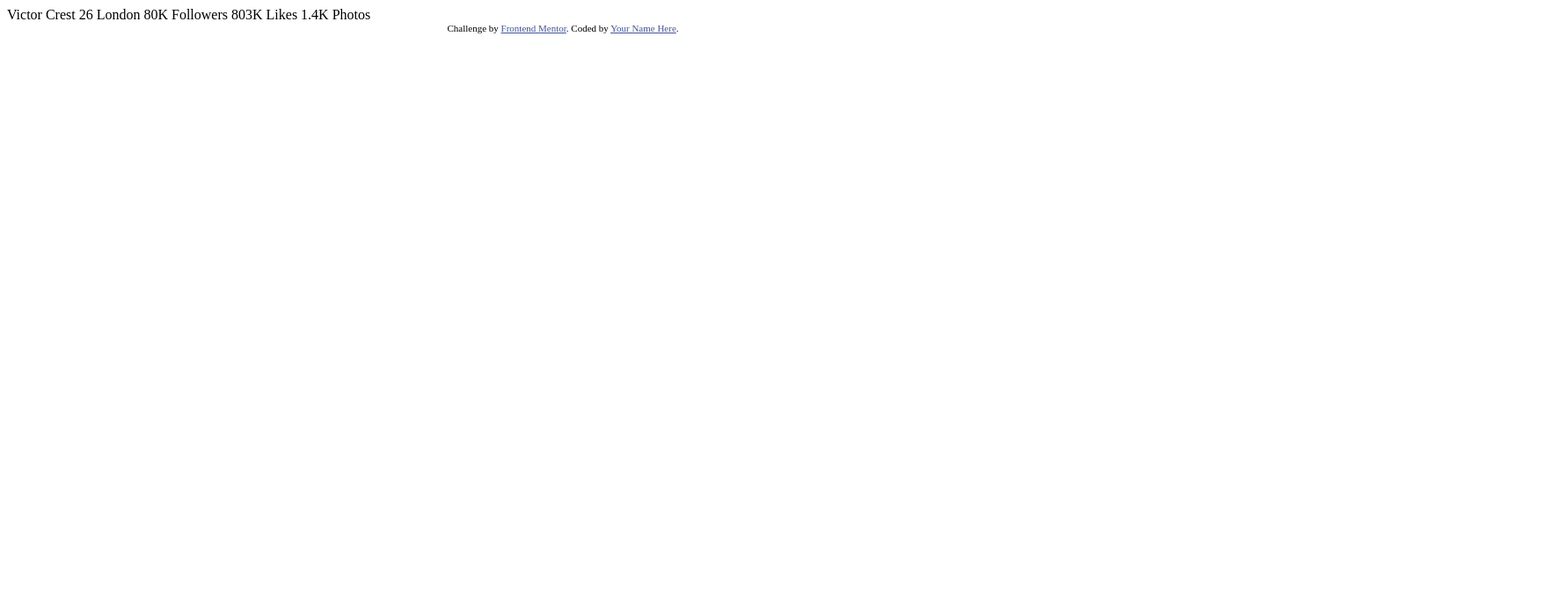
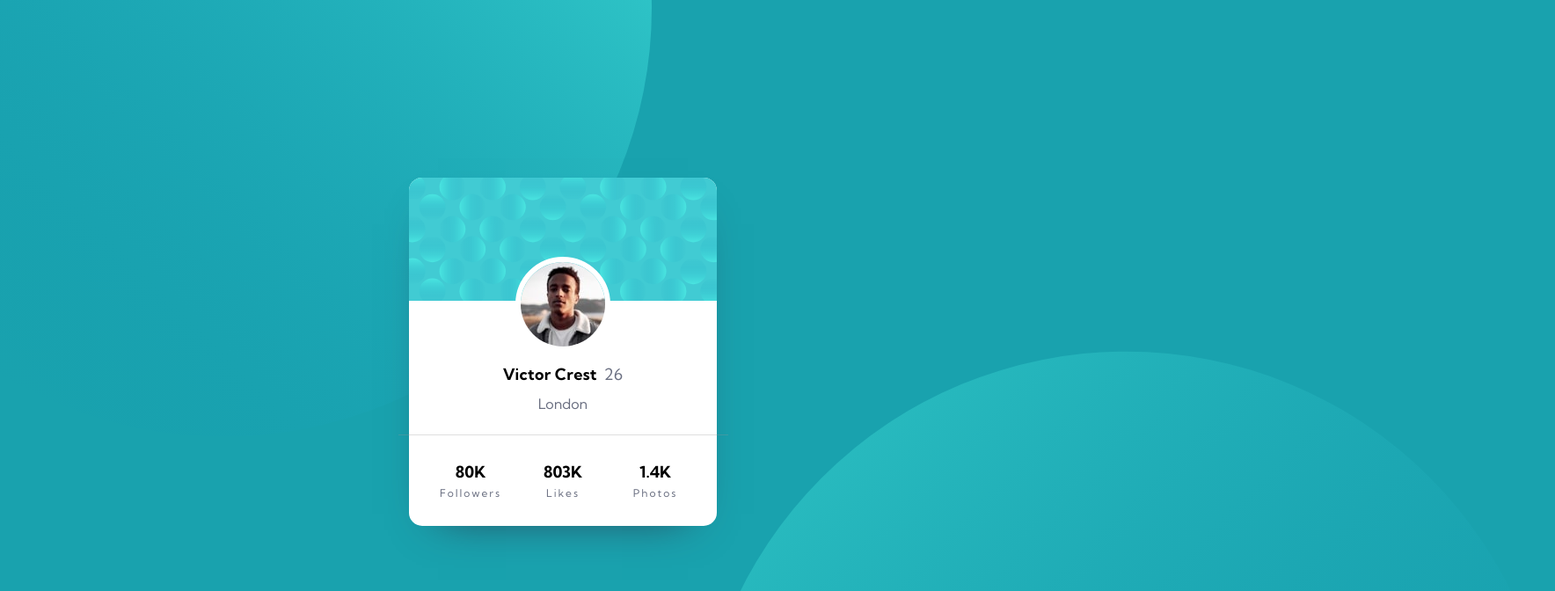
Before and after one commit to avsecam/FM-ProfileCard, a plain HTML site: page index.html in a window 1280 px wide. Shown: the top 672 px of the page at 88% size, 1768 px wide, since content can reach past the window. Drawn offline with Linux system fonts and the light colour scheme.

Commit message:
submission

```diff
--- a/index.html
+++ b/index.html
@@ -4,32 +4,36 @@
   <meta charset="UTF-8">
   <meta name="viewport" content="width=device-width, initial-scale=1.0"> <!-- displays site properly based on user's device -->
 
+  <link rel="stylesheet" href="./style.css">
   <link rel="icon" type="image/png" sizes="32x32" href="./images/favicon-32x32.png">
 
   <title>Frontend Mentor | Profile card component</title>
 
-  <!-- Feel free to remove these styles or customise in your own stylesheet 👍 -->
-  <style>
-    .attribution { font-size: 11px; text-align: center; }
-    .attribution a { color: hsl(228, 45%, 44%); }
-  </style>
 </head>
 <body>
-  Victor Crest
-  26
-  London
+  <img src="./images/bg-pattern-top.svg" alt="" class="top-bubble"/>
+  <img src="./images/bg-pattern-bottom.svg" alt="" class="btm-bubble"/>
+  <main>
+    <img src="./images/bg-pattern-card.svg" alt="Profile banner" class="banner"/>
+    <img src="./images/image-victor.jpg" alt="Victor Crest" class="victor"/>
 
-  80K
-  Followers
+    <h1>Victor Crest<span>26</span></h1>
+    <h3>London</h3>
 
-  803K
-  Likes
-
-  1.4K
-  Photos
-  <div class="attribution">
-    Challenge by <a href="https://www.frontendmentor.io?ref=challenge" target="_blank">Frontend Mentor</a>.
-    Coded by <a href="#">Your Name Here</a>.
-  </div>
+    <div class="info">
+      <div class="stat">
+        <div class="number">80K</div>
+        <div class="unit">Followers</div>
+      </div>
+      <div class="stat">
+        <div class="number">803K</div>
+        <div class="unit">Likes</div>
+      </div>
+      <div class="stat">
+        <div class="number">1.4K</div>
+        <div class="unit">Photos</div>
+      </div>
+    </div>
+  </main>
 </body>
 </html>
--- /dev/null
+++ b/style.scss
@@ -0,0 +1,106 @@
+@import url('https://fonts.googleapis.com/css2?family=Kumbh+Sans:wght@400;700&display=swap');
+
+
+$darkCyan: hsl(185, 75%, 39%);
+$desatBlue: hsl(229, 23%, 23%);
+$grayBlue: hsl(227, 10%, 46%);
+
+$gray: hsl(0, 0%, 59%);
+
+
+body {
+	font-family: 'Kumbh Sans', sans-serif;
+	font-size: 18px;
+	background-color: $darkCyan;
+	overflow: hidden;
+}
+
+.top-bubble {
+	position: absolute;
+	transform: translate(-25%, -50%);
+}
+.btm-bubble {
+	position: absolute;
+	transform: translate(80%, 40%);
+}
+
+main {
+	position: absolute;
+	top: 50%;
+	left: 50%;
+	transform: translate(-50%, -50%);
+	background-color: white;
+	display: flex;
+	flex-direction: column;
+	align-items: center;
+	border-radius: 15px;
+	box-shadow: 0 20px 50px -33px $desatBlue;
+
+	.banner {
+		border-radius: 15px 15px 0 0;
+	}
+
+	.victor {
+		border: 6px solid white;
+		border-radius: 100px;
+		position: fixed;
+		top: 90px;
+	}
+
+	h1 {
+		font-weight: 700;
+		font-size: 18px;
+		margin-top: 72px;
+		letter-spacing: 0.3px;
+
+		span {
+			margin-left: 8px;
+			color: $grayBlue;
+			font-weight: 400;
+		}
+	}
+
+	h3 {
+		font-weight: 400;
+		color: $grayBlue;
+		font-size: 16px;
+		margin: 0;
+		margin-bottom: 25px;
+	}
+
+	.info {
+		display: flex;
+		border-top: 0.1px solid hsla(0, 0%, 59%, 30%);
+		width: 90%;
+		padding: 30px;
+
+		.stat {
+			flex: 1;
+			display: flex;
+			flex-direction: column;
+			align-items: center;
+
+			.number {
+				font-weight: 700;
+			}
+
+			.unit {
+				margin-top: 5px;
+				font-size: 12px;
+				letter-spacing: 2px;
+				color: $grayBlue;
+			}
+		}
+	}
+}
+
+@media screen and (max-width: 375px) {
+	.top-bubble {
+		position: absolute;
+		transform: translate(-77%, -65%);
+	}
+	.btm-bubble {
+		position: absolute;
+		transform: translate(15%, 30%);
+	}
+}
```
Also changed, not shown: screenshot.png (added), style.css (added), 3 other files.
